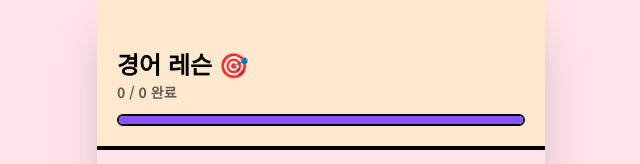
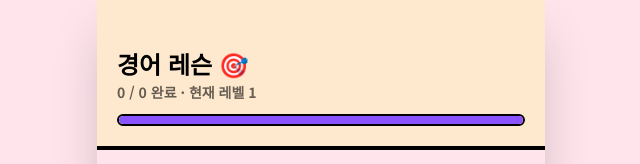
Before and after one commit to haru83/japanese-study-app, a Next.js app: page /keigo in a window 1280 px wide. Shown: the top 164 px of the page, without its empty margins (319-959 px from the left). Built offline with nearby package versions, Linux system fonts and the light colour scheme; no server answers; the database is empty; a web font is replaced by a local one.

Commit message:
feat: add level-gated display to keigo lesson list

```diff
--- a/src/app/(app)/keigo/page.tsx
+++ b/src/app/(app)/keigo/page.tsx
@@ -7,11 +7,14 @@ import type { LessonSummary } from "@/components/keigo/KeigoLessonList";
 export default async function KeigoPage() {
   const session = await getServerSession(authOptions);
 
-  const [rows, progress, totalCount] = await Promise.all([
+  const [rows, progress, totalCount, userProgress] = await Promise.all([
     prisma.keigoLesson.findMany({
       where: { isActive: true },
       orderBy: { sortOrder: "asc" },
-      select: { id: true, title: true, category: true, thumbnail: true, dialogue: true, quiz: true },
+      select: {
+        id: true, title: true, category: true, thumbnail: true,
+        dialogue: true, quiz: true, sortOrder: true,
+      },
     }),
     session?.user?.id
       ? prisma.keigoLessonProgress.findMany({
@@ -20,7 +23,15 @@ export default async function KeigoPage() {
         })
       : Promise.resolve([]),
     prisma.keigoLesson.count({ where: { isActive: true } }),
+    session?.user?.id
+      ? prisma.userProgress.findUnique({
+          where: { userId: session.user.id },
+          select: { level: true },
+        })
+      : Promise.resolve(null),
   ]);
+
+  const userLevel = userProgress?.level ?? 1;
 
   const lessons: LessonSummary[] = rows.map((row) => ({
     id: row.id,
@@ -29,6 +40,7 @@ export default async function KeigoPage() {
     thumbnail: row.thumbnail,
     dialogueCount: (JSON.parse(row.dialogue) as unknown[]).length,
     quizCount: (JSON.parse(row.quiz) as unknown[]).length,
+    sortOrder: row.sortOrder,
   }));
 
   const completedIds = progress.map((p) => p.lessonId);
@@ -38,6 +50,7 @@ export default async function KeigoPage() {
       lessons={lessons}
       completedIds={completedIds}
       totalCount={totalCount}
+      userLevel={userLevel}
     />
   );
 }
--- a/src/components/keigo/KeigoLessonList.tsx
+++ b/src/components/keigo/KeigoLessonList.tsx
@@ -4,6 +4,7 @@ import { useState } from "react";
 import { LessonCard } from "@/components/keigo/LessonCard";
 import { CategoryFilter } from "@/components/keigo/CategoryFilter";
 import { ProgressBar } from "@/components/ui/ProgressBar";
+import { requiredLevelForContent } from "@/lib/contentGate";
 import type { LessonCategory } from "@/types/lesson";
 
 export interface LessonSummary {
@@ -13,15 +14,17 @@ export interface LessonSummary {
   thumbnail: string;
   dialogueCount: number;
   quizCount: number;
+  sortOrder: number;
 }
 
 interface Props {
   lessons: LessonSummary[];
   completedIds: string[];
   totalCount: number;
+  userLevel: number;
 }
 
-export function KeigoLessonList({ lessons, completedIds, totalCount }: Props) {
+export function KeigoLessonList({ lessons, completedIds, totalCount, userLevel }: Props) {
   const [category, setCategory] = useState<LessonCategory>("all");
   const [query, setQuery] = useState("");
 
@@ -36,7 +39,7 @@ export function KeigoLessonList({ lessons, completedIds, totalCount }: Props) {
       <div className="bg-canvas-almond px-5 pt-12 pb-5 border-b-4 border-black">
         <h1 className="text-2xl font-black text-type-black">경어 레슨 🎯</h1>
         <p className="text-sm text-type-black/60 font-bold mt-0.5">
-          {completedIds.length} / {totalCount} 완료
+          {completedIds.length} / {totalCount} 완료 · 현재 레벨 {userLevel}
         </p>
         <div className="mt-3">
           <ProgressBar value={(completedIds.length / totalCount) * 100} color="grape" />
@@ -58,13 +61,19 @@ export function KeigoLessonList({ lessons, completedIds, totalCount }: Props) {
               검색 결과가 없습니다
             </p>
           )}
-          {filtered.map((lesson) => (
-            <LessonCard
-              key={lesson.id}
-              lesson={lesson}
-              completed={completedIds.includes(lesson.id)}
-            />
-          ))}
+          {filtered.map((lesson) => {
+            const reqLevel = requiredLevelForContent(lesson.sortOrder);
+            const locked = userLevel < reqLevel;
+            return (
+              <LessonCard
+                key={lesson.id}
+                lesson={lesson}
+                completed={completedIds.includes(lesson.id)}
+                locked={locked}
+                requiredLevel={reqLevel}
+              />
+            );
+          })}
         </div>
       </div>
     </div>
--- a/src/components/keigo/LessonCard.tsx
+++ b/src/components/keigo/LessonCard.tsx
@@ -5,6 +5,8 @@ import type { LessonSummary } from "@/components/keigo/KeigoLessonList";
 interface LessonCardProps {
   lesson: LessonSummary;
   completed?: boolean;
+  locked?: boolean;
+  requiredLevel?: number;
 }
 
 const CATEGORY_BG: Record<string, string> = {
@@ -20,19 +22,43 @@ function wobbleFor(id: string) {
   return WOBBLE[hash % WOBBLE.length];
 }
 
-export function LessonCard({ lesson, completed }: LessonCardProps) {
+export function LessonCard({ lesson, completed, locked, requiredLevel }: LessonCardProps) {
   const wobble = wobbleFor(lesson.id);
+
+  if (locked) {
+    return (
+      <div
+        className={`relative bg-paper-white/50 rounded-[15px] p-4 border-2 border-black/30 shadow-[4px_4px_0px_0px_rgba(0,0,0,0.15)] flex gap-3 ${wobble} cursor-not-allowed`}
+      >
+        <div className="w-14 h-14 rounded-xl bg-canvas-almond/50 border-2 border-black/20 flex items-center justify-center text-3xl flex-shrink-0 grayscale opacity-40">
+          {lesson.thumbnail}
+        </div>
+        <div className="flex-1 min-w-0">
+          <div className="flex items-center gap-2 mb-1">
+            <span className="text-xs px-2 py-0.5 rounded-full font-bold border-2 border-black/30 bg-type-black/10 text-type-black/40">
+              🔒 레벨 {requiredLevel} 오픈
+            </span>
+          </div>
+          <p className="font-bold text-type-black/30 text-sm leading-snug">{lesson.title}</p>
+          <p className="text-xs text-type-black/25 mt-1">
+            대화 {lesson.dialogueCount}줄 · 퀴즈 {lesson.quizCount}문제
+          </p>
+        </div>
+        <div className="self-center text-type-black/20">
+          <span className="material-symbols-outlined text-sm">lock</span>
+        </div>
+      </div>
+    );
+  }
+
   return (
     <Link
       href={`/keigo/lessons/${lesson.id}`}
       className={`relative bg-paper-white rounded-[15px] p-4 border-2 border-black shadow-[4px_4px_0px_0px_#000] hover:shadow-[2px_2px_0px_0px_#000] hover:translate-x-[2px] hover:translate-y-[2px] transition-all active:scale-95 flex gap-3 ${wobble}`}
     >
-      {/* Thumbnail sticker */}
       <div className="w-14 h-14 rounded-xl bg-canvas-almond border-2 border-black flex items-center justify-center text-3xl flex-shrink-0">
         {lesson.thumbnail}
       </div>
-
-      {/* Content */}
       <div className="flex-1 min-w-0">
         <div className="flex items-center gap-2 mb-1">
           <span
@@ -46,14 +72,11 @@ export function LessonCard({ lesson, completed }: LessonCardProps) {
             </span>
           )}
         </div>
-        <p className="font-bold text-type-black text-sm leading-snug">
-          {lesson.title}
-        </p>
+        <p className="font-bold text-type-black text-sm leading-snug">{lesson.title}</p>
         <p className="text-xs text-type-black/60 mt-1">
           대화 {lesson.dialogueCount}줄 · 퀴즈 {lesson.quizCount}문제
         </p>
       </div>
-
       <div className="self-center text-type-black">
         <span className="material-symbols-outlined text-sm">chevron_right</span>
       </div>
```
